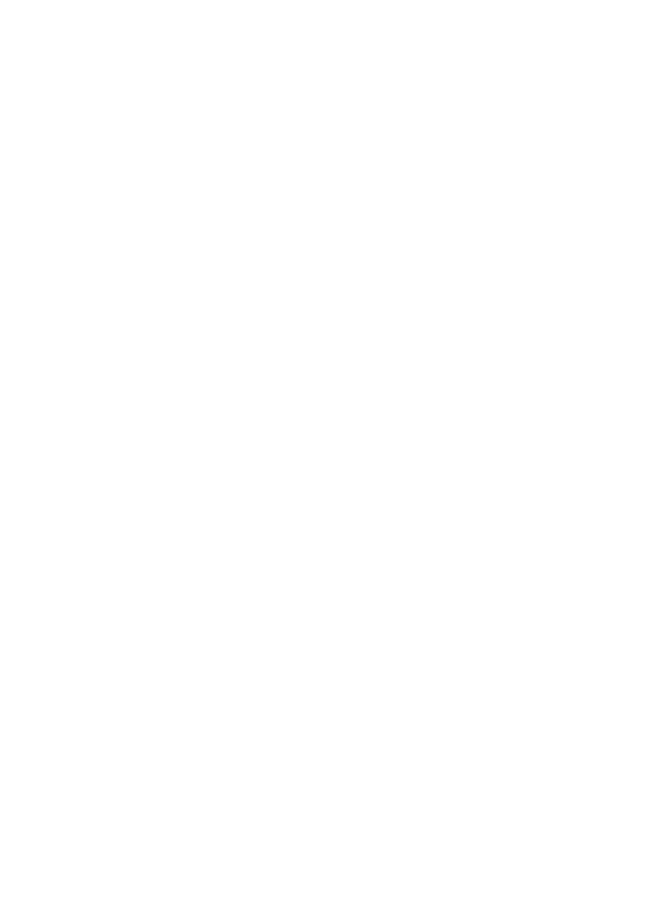
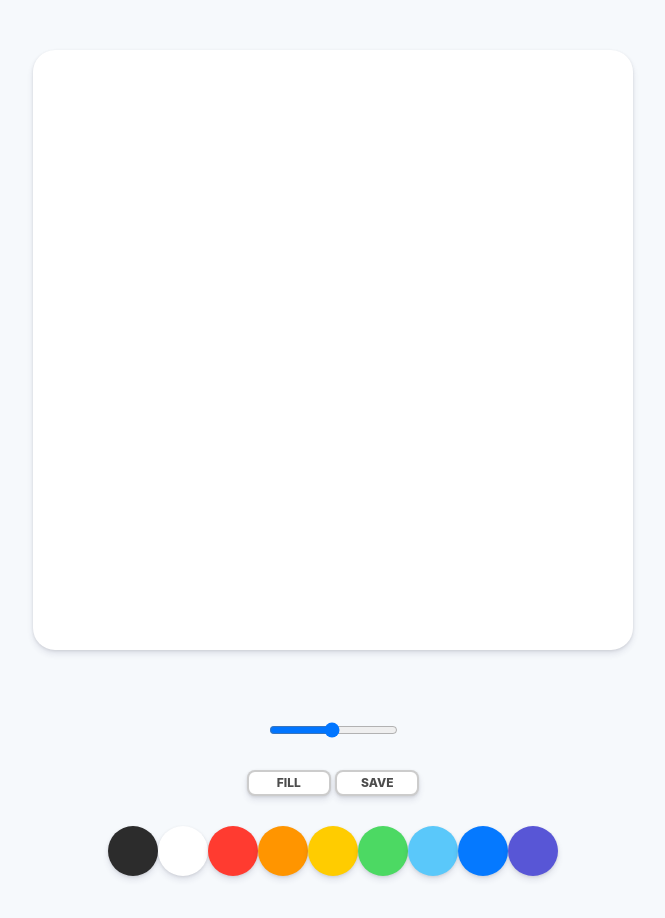
Before and after one commit to ghk0409/PaingJS, a plain HTML site: page index.html in a window 1280 px wide. Shown: the whole page, without its empty margins (307-972 px from the left). Before the commit the page ends 800 px from the top, so only its background shows below. Drawn offline with Linux system fonts and the light colour scheme.

Commit message:
기본 style 잡기
index.html, styles.css 수정 및 reset.css 추가

```diff
--- a/index.html
+++ b/index.html
@@ -8,6 +8,62 @@
         <title>PaintJS</title>
     </head>
     <body>
+        <canvas id="jsCanvas" class="canvas"></canvas>
+        <div class="controls">
+            <div class="controls__range">
+                <input
+                    type="range"
+                    id="jsRange"
+                    min="0.1"
+                    max="5.0"
+                    value="2.5"
+                    step="0.1"
+                />
+            </div>
+            <div class="controls__btns">
+                <button id="jsMode">Fill</button>
+                <button id="jsSave">Save</button>
+            </div>
+
+            <div class="controls__colors" id="jsColor">
+                <div
+                    class="controls__color"
+                    style="background-color: #2c2c2c"
+                ></div>
+                <div
+                    class="controls__color"
+                    style="background-color: white"
+                ></div>
+                <div
+                    class="controls__color"
+                    style="background-color: #ff3b30"
+                ></div>
+                <div
+                    class="controls__color"
+                    style="background-color: #ff9500"
+                ></div>
+                <div
+                    class="controls__color"
+                    style="background-color: #ffcc00"
+                ></div>
+                <div
+                    class="controls__color"
+                    style="background-color: #4cd963"
+                ></div>
+                <div
+                    class="controls__color"
+                    style="background-color: #5ac8fa"
+                ></div>
+                <div
+                    class="controls__color"
+                    style="background-color: #0579ff"
+                ></div>
+                <div
+                    class="controls__color"
+                    style="background-color: #5856d6"
+                ></div>
+            </div>
+        </div>
         <script src="app.js"></script>
     </body>
 </html>
--- /dev/null
+++ b/reset.css
@@ -0,0 +1,129 @@
+/* http://meyerweb.com/eric/tools/css/reset/
+   v2.0 | 20110126
+   License: none (public domain)
+*/
+
+html,
+body,
+div,
+span,
+applet,
+object,
+iframe,
+h1,
+h2,
+h3,
+h4,
+h5,
+h6,
+p,
+blockquote,
+pre,
+a,
+abbr,
+acronym,
+address,
+big,
+cite,
+code,
+del,
+dfn,
+em,
+img,
+ins,
+kbd,
+q,
+s,
+samp,
+small,
+strike,
+strong,
+sub,
+sup,
+tt,
+var,
+b,
+u,
+i,
+center,
+dl,
+dt,
+dd,
+ol,
+ul,
+li,
+fieldset,
+form,
+label,
+legend,
+table,
+caption,
+tbody,
+tfoot,
+thead,
+tr,
+th,
+td,
+article,
+aside,
+canvas,
+details,
+embed,
+figure,
+figcaption,
+footer,
+header,
+hgroup,
+menu,
+nav,
+output,
+ruby,
+section,
+summary,
+time,
+mark,
+audio,
+video {
+    margin: 0;
+    padding: 0;
+    border: 0;
+    font-size: 100%;
+    font: inherit;
+    vertical-align: baseline;
+}
+/* HTML5 display-role reset for older browsers */
+article,
+aside,
+details,
+figcaption,
+figure,
+footer,
+header,
+hgroup,
+menu,
+nav,
+section {
+    display: block;
+}
+body {
+    line-height: 1;
+}
+ol,
+ul {
+    list-style: none;
+}
+blockquote,
+q {
+    quotes: none;
+}
+blockquote:before,
+blockquote:after,
+q:before,
+q:after {
+    content: "";
+    content: none;
+}
+table {
+    border-collapse: collapse;
+    border-spacing: 0;
+}
--- a/styles.css
+++ b/styles.css
@@ -0,0 +1,65 @@
+@import "reset.css";
+
+body {
+    background-color: #f6f9fc;
+    font-family: -apple-system, BlinkMacSystemFont, "Segoe UI", Roboto, Oxygen,
+        Ubuntu, Cantarell, "Open Sans", "Helvetica Neue", sans-serif;
+    display: flex;
+    flex-direction: column;
+    align-items: center;
+    padding: 50px 0px;
+}
+
+.controls {
+    margin-top: 70px;
+    display: flex;
+    flex-direction: column;
+    align-items: center;
+}
+
+.controls .controls__colors {
+    display: flex;
+}
+
+.canvas {
+    width: 600px;
+    height: 600px;
+    background-color: white;
+    border-radius: 22px;
+    box-shadow: 0 4px 6px rgba(50, 50, 93, 0.11), 0 1px 3px rgba(0, 0, 0, 0.1);
+}
+
+.controls__colors .controls__color {
+    width: 50px;
+    height: 50px;
+    border-radius: 50%;
+    box-shadow: 0 4px 6px rgba(50, 50, 93, 0.11), 0 1px 3px rgba(0, 0, 0, 0.1);
+}
+
+.controls .controls__btns {
+    margin-bottom: 30px;
+}
+
+.controls__btns button {
+    all: unset;
+    cursor: pointer;
+    background-color: white;
+    padding: 5px 0px;
+    width: 80px;
+    text-align: center;
+    border-radius: 8px;
+    border: 2px solid rgba(0, 0, 0, 0.2);
+    color: rgba(0, 0, 0, 0.7);
+    box-shadow: 0 4px 6px rgba(50, 50, 93, 0.11), 0 1px 3px rgba(0, 0, 0, 0.1);
+    text-transform: uppercase;
+    font-weight: 800;
+    font-size: 12px;
+}
+
+.controls__btns button:active {
+    transform: scale(0.92);
+}
+
+.controls .controls__range {
+    margin-bottom: 30px;
+}
```
